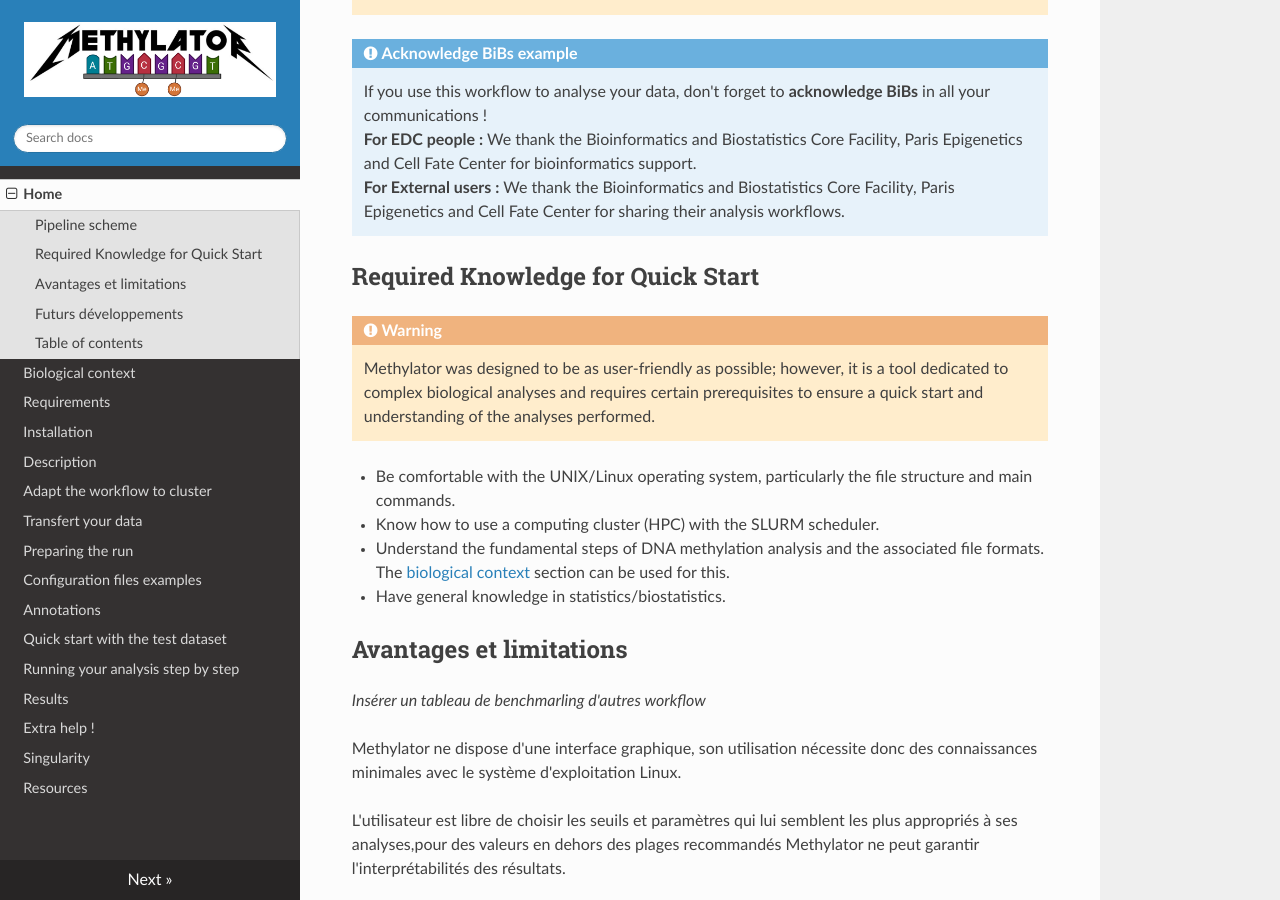
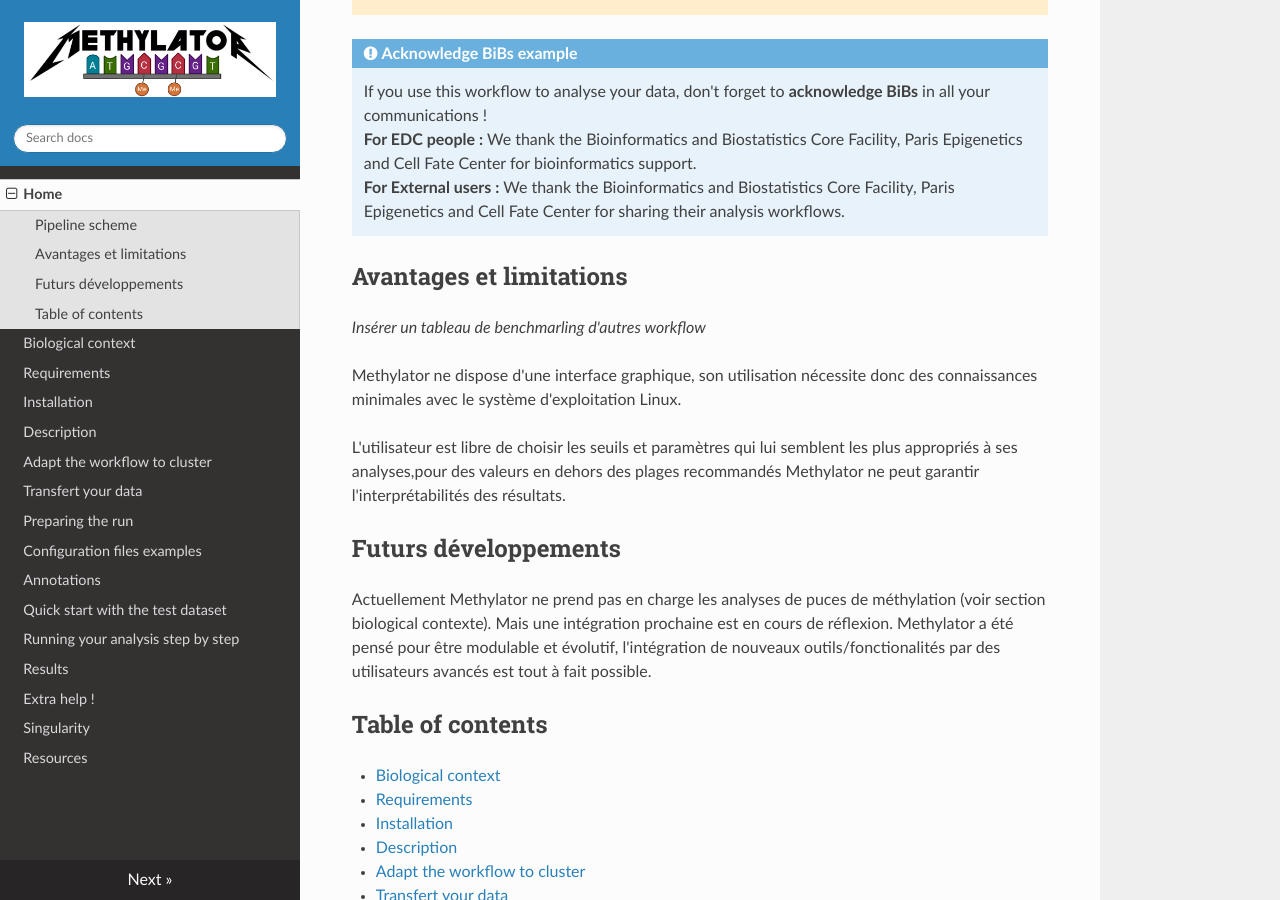
Before and after one commit to parisepigenetics/Methylator-Documentation, an MkDocs documentation site: the page built from docs/index.md, in a window 1280 px wide and 900 px high, scrolled down 1384 px. Built offline with MkDocs 1.6.1, drawn with Linux system fonts in a browser that asks for light colours; nearby versions of some CDN libraries.

Commit message:
Update index.md

```diff
--- a/docs/index.md
+++ b/docs/index.md
@@ -15,19 +15,9 @@ Methylator is a complete Snakemake workﬂow to analyse DNA methylation data. Me
     **For EDC people :** We thank the Bioinformatics and Biostatistics Core Facility, Paris Epigenetics and Cell Fate Center for bioinformatics support.
     **For External users :** We thank the Bioinformatics and Biostatistics Core Facility, Paris Epigenetics and Cell Fate Center for sharing their analysis workflows.
 
-## Required Knowledge for Quick Start
 
-!!! warning
-    Methylator was designed to be as user-friendly as possible; however, it is a tool dedicated to complex biological analyses and requires certain prerequisites to ensure a quick start and understanding of the analyses performed.
-
-- Be comfortable with the UNIX/Linux operating system, particularly the file structure and main commands.
-- Know how to use a computing cluster (HPC) with the SLURM scheduler.
--  Understand the fundamental steps of DNA methylation analysis and the associated file formats. The [biological context](biological_context.md) section can be used for this.
--  Have general knowledge in statistics/biostatistics.
 
 ## Avantages et limitations
-
-
 
 *Insérer un tableau de benchmarling d'autres workflow*
 
```
